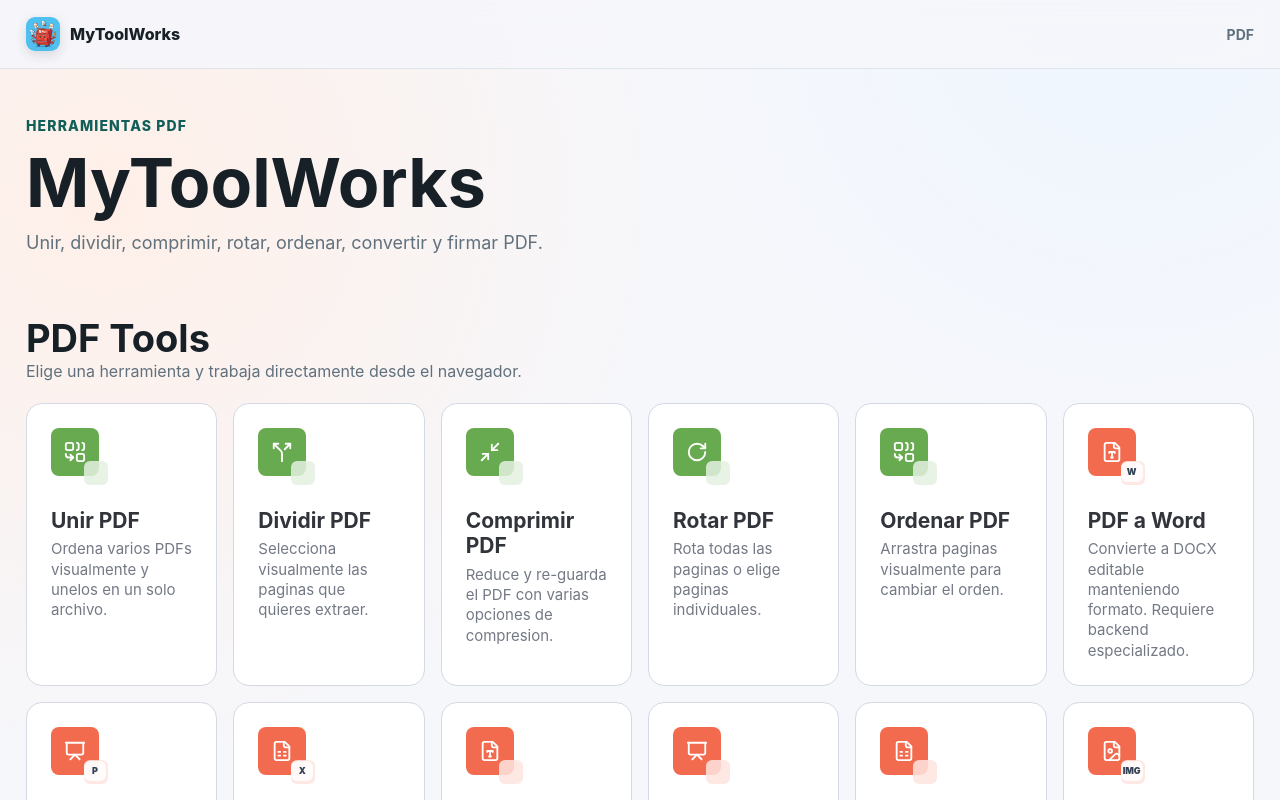
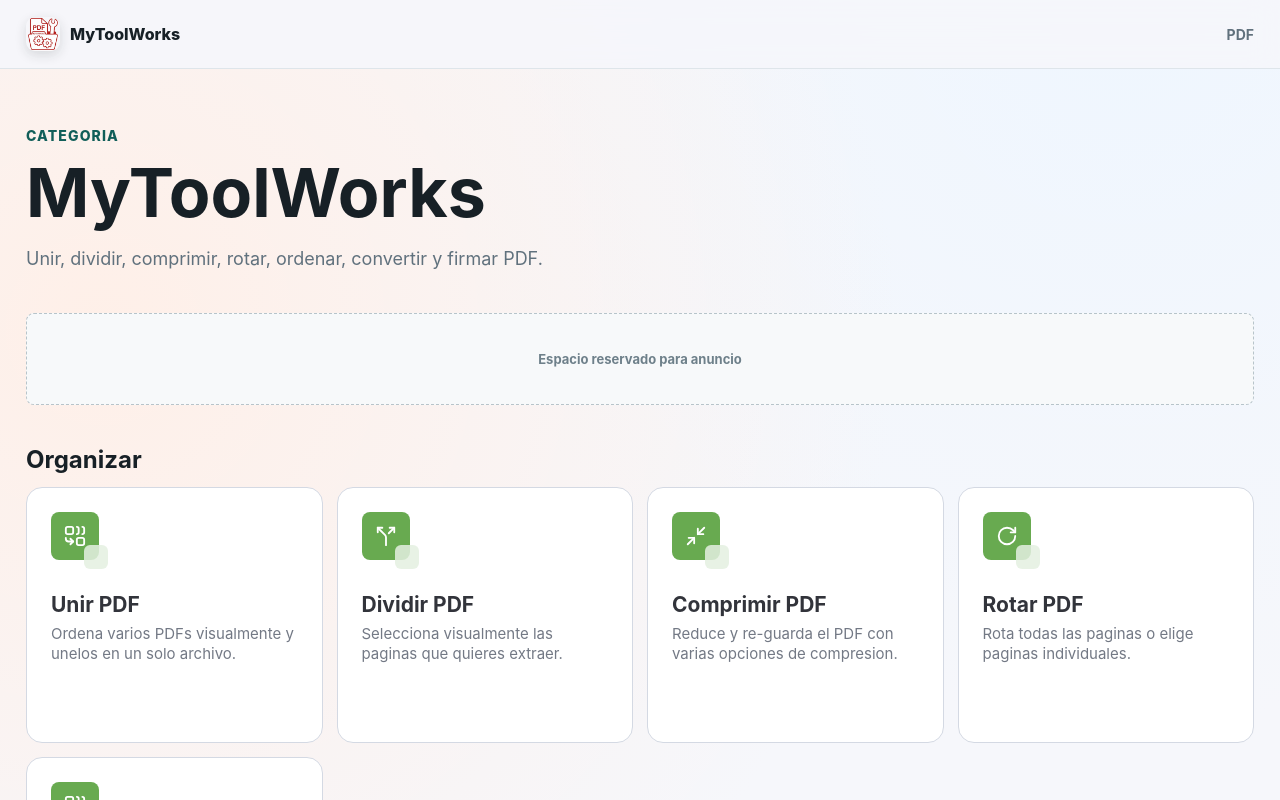
Before and after one commit to txoutx/mytoolworks, a Next.js app: page / in a window 1280 px wide. Shown: the top 800 px of the page. Built offline with nearby package versions, Linux system fonts and the light colour scheme.

Commit message:
Align home PDF listing with category page

```diff
--- a/app/components/CategoryListing.tsx
+++ b/app/components/CategoryListing.tsx
@@ -54,7 +54,7 @@ export function CategoryListing({ slug, title, description }: CategoryListingPro
                 </div>
                 <div className="tool-grid compact-grid">
                   {group.tools.map((tool) => (
-                    <ToolCard tool={tool} compact key={tool.slug} />
+                    <ToolCard tool={tool} variant="showcase" key={tool.slug} />
                   ))}
                 </div>
               </section>
--- a/app/page.tsx
+++ b/app/page.tsx
@@ -1,41 +1,11 @@
-import { Footer, Header } from "./components/SiteChrome";
-import { ToolCard } from "./components/ToolCard";
-import { getToolsByCategory } from "./data/tools";
+import { CategoryListing } from "./components/CategoryListing";
 
 export default function Home() {
-  const pdfTools = getToolsByCategory("pdf");
-
   return (
-    <div className="site-shell">
-      <Header />
-      <main>
-        <section className="home-hero">
-          <div className="container home-hero-inner">
-            <div className="hero-copy">
-              <p className="eyebrow">Herramientas PDF</p>
-              <h1>MyToolWorks</h1>
-              <p className="lead">Unir, dividir, comprimir, rotar, ordenar, convertir y firmar PDF.</p>
-            </div>
-          </div>
-        </section>
-
-        <section className="home-tool-section">
-          <div className="container">
-            <div className="section-heading clean">
-              <div>
-                <h2>PDF Tools</h2>
-                <p>Elige una herramienta y trabaja directamente desde el navegador.</p>
-              </div>
-            </div>
-            <div className="showcase-grid">
-              {pdfTools.map((tool) => (
-                <ToolCard tool={tool} variant="showcase" key={tool.route} />
-              ))}
-            </div>
-          </div>
-        </section>
-      </main>
-      <Footer />
-    </div>
+    <CategoryListing
+      slug="pdf"
+      title="MyToolWorks"
+      description="Unir, dividir, comprimir, rotar, ordenar, convertir y firmar PDF."
+    />
   );
 }
```
Also changed, not shown: public/icono.png.
